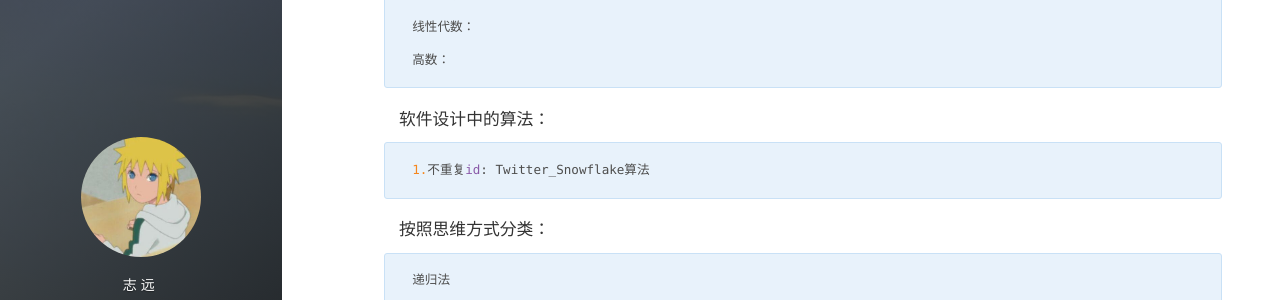
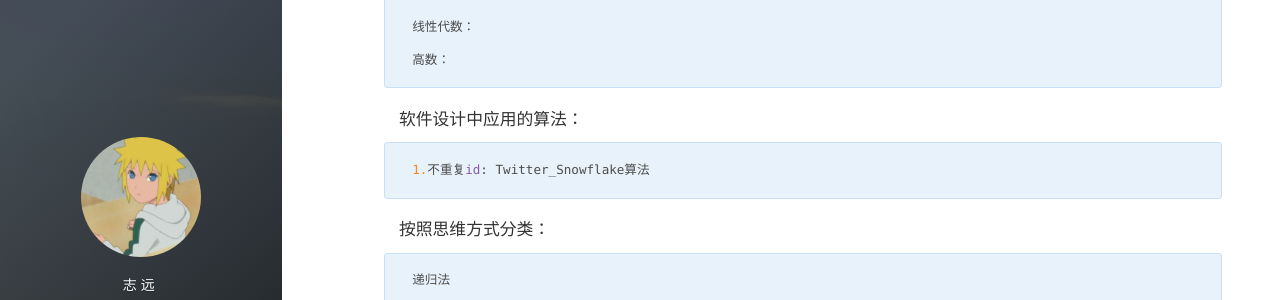
Before and after one commit to blueskyxzy/blueskyxzy.github.io, a Jekyll site: the page built from _posts/2019-11-20-algorithms.md, in a window 1280 px wide and 900 px high, scrolled down 1545 px. Shown: the part 151-451 px from the top of the window. Built offline with Jekyll 4.4.1, drawn with Linux system fonts in a browser that asks for light colours; nearby versions of some CDN libraries; comment, search, counter and statistics services are not loaded.

Commit message:
算法总结

```diff
--- a/_posts/2019-11-20-algorithms.md
+++ b/_posts/2019-11-20-algorithms.md
@@ -82,7 +82,7 @@ tags: 总结
     高数：
 
 
-#### 软件设计中的算法：
+#### 软件设计中应用的算法：
     1.不重复id: Twitter_Snowflake算法
 
 #### 按照思维方式分类：
```
